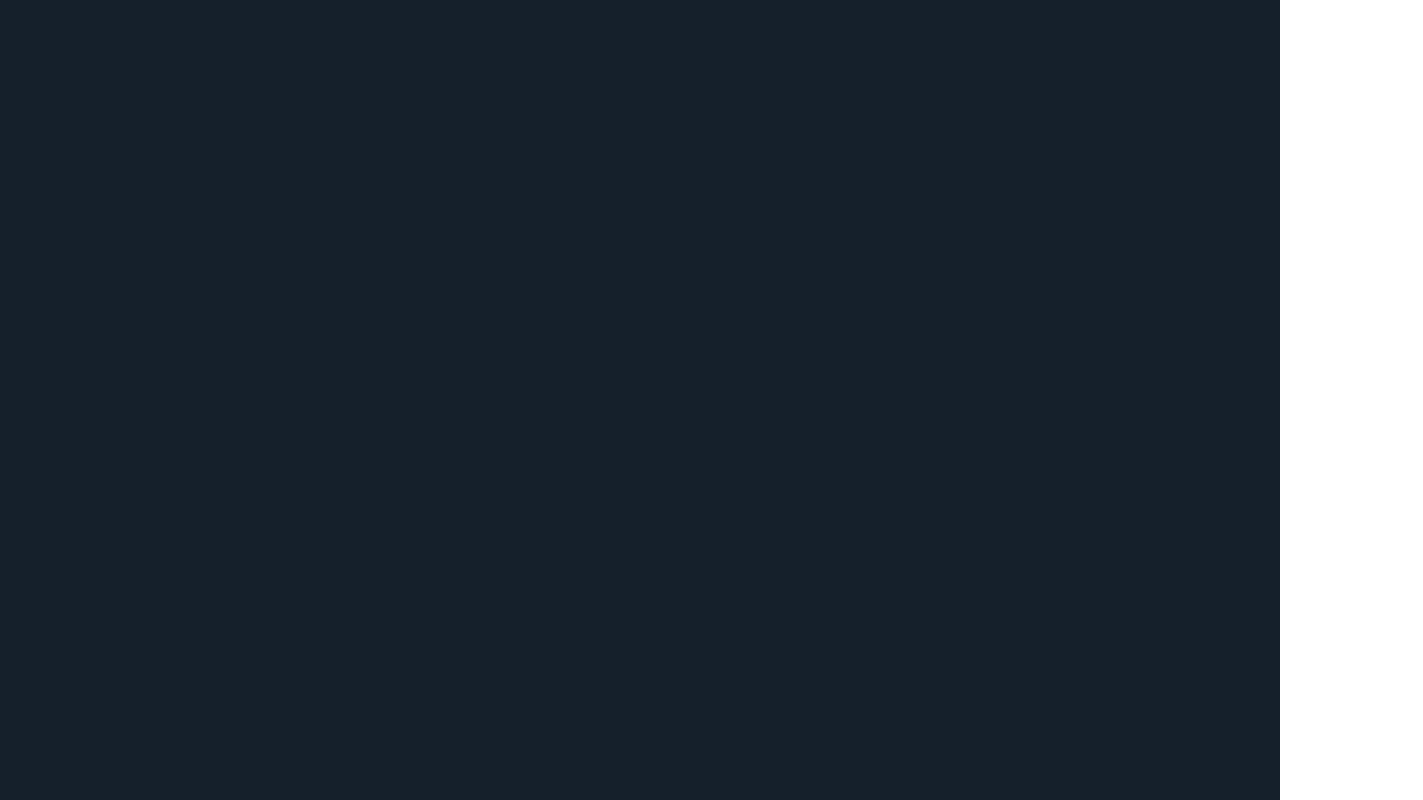
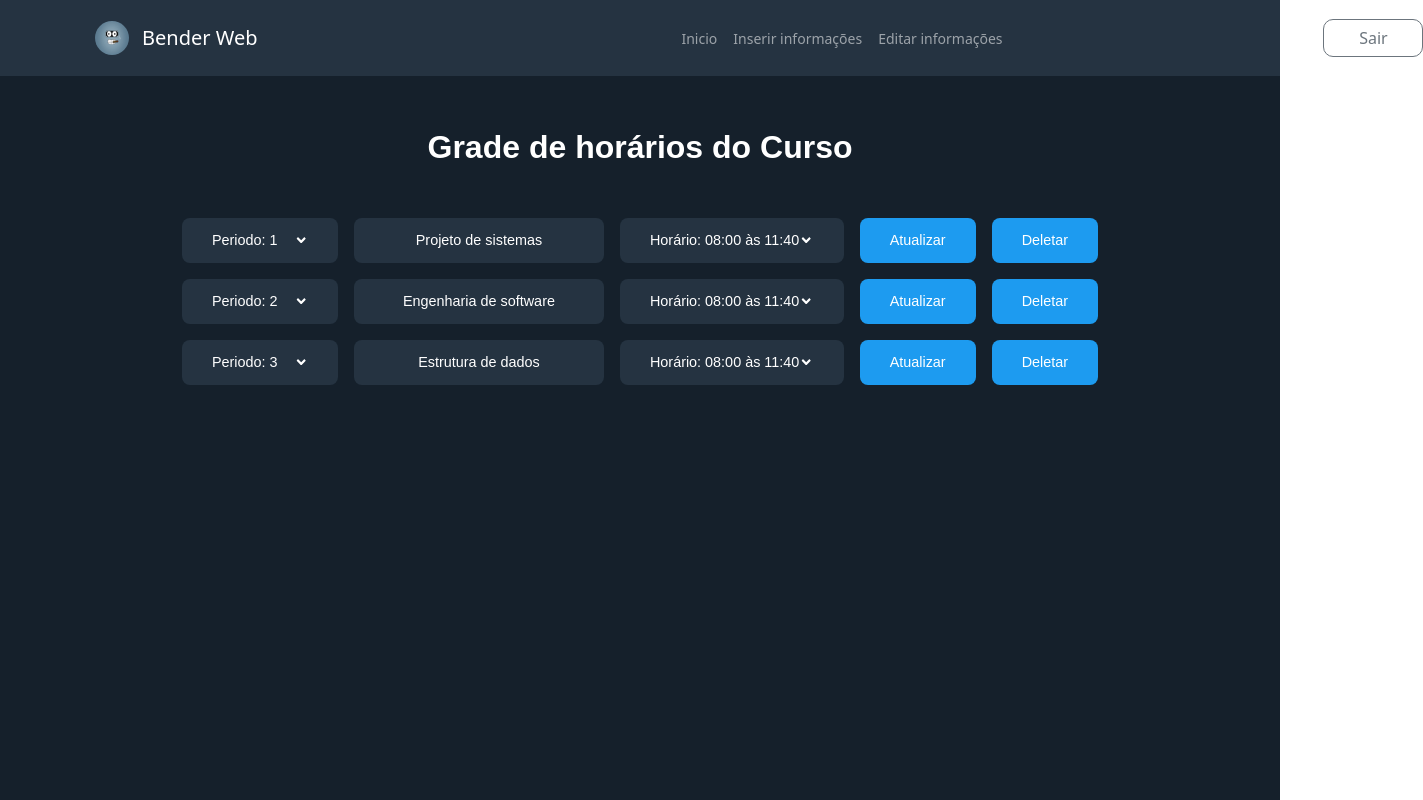
Before and after one commit to murilo-alvesmelo/bender-interface-web-react, a React (Create React App) app: page /grade_horarios in a window 1280 px wide. Before the commit this address had no page. Shown: the whole page, 1423 px wide, since content can reach past the window. Built offline with nearby package versions, Linux system fonts and the light colour scheme.

Commit message:
Criação da tela de edição manual dos horáios bender web

```diff
--- a/src/App.js
+++ b/src/App.js
@@ -14,6 +14,7 @@ import CadastroLattesDocentes from './componentes/cadastroLattesDocentes';
 import ContatosCoordenacao from './componentes/cadastroContatosCoordenacao';
 import EmailProfessores from './componentes/cadastroEmailProf';
 import Atletica from './componentes/atleticaCurso'
+import GradeHorarios from './componentes/gradeHorarios'
 
 function App() {
   return (
@@ -28,6 +29,7 @@ function App() {
         <Route path='/contatos_coordenacao' element={<ContatosCoordenacao/>} />
         <Route path='/email_professores' element={<EmailProfessores/>} />
         <Route path="/atletica" element={<Atletica />} />
+        <Route path="/grade_horarios" element={<GradeHorarios />} />
       </Routes>
     </Router>
     </div>
--- /dev/null
+++ b/src/componentes/gradeHorarios/index.js
@@ -0,0 +1,63 @@
+import React, { Component } from 'react'
+import styles from './index.module.css'
+import NavBar from '../../layout/NavBar.js'
+import { FaAngleDown } from '@react-icons/all-files/fa/FaAngleDown'
+
+const GradeHorarios = () => {
+  return (
+    <>
+      <NavBar />
+      <h1 className={styles.h1}>Grade de horários do Curso</h1>
+
+      <div className={styles.horarios}>
+        <div className={styles.periodo}>
+          <p>Periodo: 1</p>
+          <FaAngleDown />
+        </div>
+        <div className={styles.disciplina}>
+          <p>Projeto de sistemas</p>
+        </div>
+        <div className={styles.horario}>
+          <p>Horário: 08:00 às 11:40</p>
+          <FaAngleDown />
+        </div>
+        <button className={styles.button}>Atualizar</button>
+        <button className={styles.button}>Deletar</button>
+      </div>
+
+      <div className={styles.horarios}>
+        <div className={styles.periodo}>
+          <p>Periodo: 2</p>
+          <FaAngleDown />
+        </div>
+        <div className={styles.disciplina}>
+          <p>Engenharia de software</p>
+        </div>
+        <div className={styles.horario}>
+          <p>Horário: 08:00 às 11:40</p>
+          <FaAngleDown />
+        </div>
+        <button className={styles.button}>Atualizar</button>
+        <button className={styles.button}>Deletar</button>
+      </div>
+
+      <div className={styles.horarios}>
+        <div className={styles.periodo}>
+          <p>Periodo: 3</p>
+          <FaAngleDown />
+        </div>
+        <div className={styles.disciplina}>
+          <p>Estrutura de dados</p>
+        </div>
+        <div className={styles.horario}>
+          <p>Horário: 08:00 às 11:40</p>
+          <FaAngleDown />
+        </div>
+        <button className={styles.button}>Atualizar</button>
+        <button className={styles.button}>Deletar</button>
+      </div>
+    </>
+  )
+}
+
+export default GradeHorarios
--- /dev/null
+++ b/src/componentes/gradeHorarios/index.module.css
@@ -0,0 +1,125 @@
+.h1{
+  text-align: center;
+  color: #FFF;
+  padding: 20px;
+  font-size: 2rem;
+  font-weight: 700;
+  font-family: sans-serif;
+  line-height: 38px;
+  margin: 2rem auto;
+}
+
+.horarios{
+  color: #fff;
+  display: flex;
+  gap: 1rem;
+  text-align: center;
+  justify-content: center;
+  align-items: center;
+
+  font-family: sans-serif;
+	font-size: 0.9rem;
+	font-weight: 500;
+	text-decoration: none;
+
+  margin-bottom: 1rem;
+}
+
+.periodo{
+  display: flex;
+  text-align: center;
+  justify-content: center;
+  align-items: center;
+  height: 45px;
+  padding-left: 30px;
+  padding-right: 30px;
+
+  background: #253341;
+	border: none;
+	border-radius: 8px;
+	gap: 1rem;
+}
+.periodo p{
+  margin-bottom: 0px;
+}
+.disciplina{
+
+  display: flex;
+  justify-content: center;
+  align-items: center;
+  width: 100%;
+  max-width: 250px;
+  min-height: 45px;
+
+  padding: 10px 30px;
+
+  background: #253341;
+  border: none;
+  border-radius: 8px;
+  gap: 1rem;
+}
+
+.disciplina p{
+  margin-bottom: 0px;
+}
+
+.horario{
+  display: flex;
+  text-align: center;
+  justify-content: center;
+  align-items: center;
+  height: 45px;
+  padding-left: 30px;
+  padding-right: 30px;
+
+  background: #253341;
+	border: none;
+	border-radius: 8px;
+}
+
+.horario p{
+  margin-bottom: 0px;
+}
+
+.button{
+  border-radius: 8px;
+  height: 45px;
+  padding-left: 30px;
+  padding-right: 30px;
+
+  background: #1D9BF0;
+	border: none;
+  color: #FFFFFF;
+}
+.button:hover{
+  background: #0b5ed7;
+}
+
+@media(max-width: 767px){
+  .horarios{
+    margin: auto 20px;
+    font-size: .8rem;
+    display: grid;
+    grid-template-columns: 1fr 1fr 1fr;
+    align-items: center;
+    text-align: center;
+  }
+  .periodo{
+    display: flex;
+    text-align: center;
+    justify-content: center;
+    align-items: center;
+    height: 45px;
+    min-width: 80px;
+    padding-left: 0px;
+   padding-right: 0px;
+
+    background: #253341;
+    border: none;
+    border-radius: 8px;
+    gap: .5rem;
+  }
+  .button{
+    margin-bottom: 1rem;
+  }
+}
```
